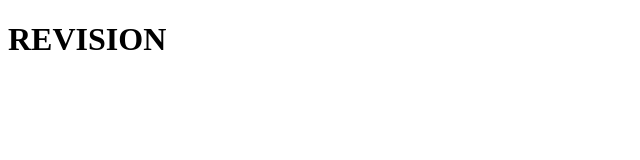
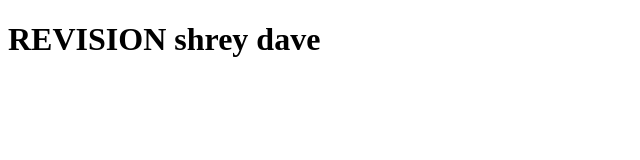
Before and after one commit to solankivaishali2006/vaishu, a plain HTML site: page index.html in a window 1280 px wide. Shown: the whole page, without its empty margins (0-640 px from the left). Drawn offline with Linux system fonts and the light colour scheme.

Commit message:
first commit

```diff
--- a/index.html
+++ b/index.html
@@ -3,9 +3,9 @@
 <head>
     <meta charset="UTF-8">
     <meta name="viewport" content="width=device-width, initial-scale=1.0">
-    <title>ASSIGEMENT</title>
+    <title>ASSIGEMENT01</title>
 </head>
 <body>
-    <h1>REVISION</h1>
+    <h1>REVISION shrey dave</h1>
 </body>
 </html>
```
